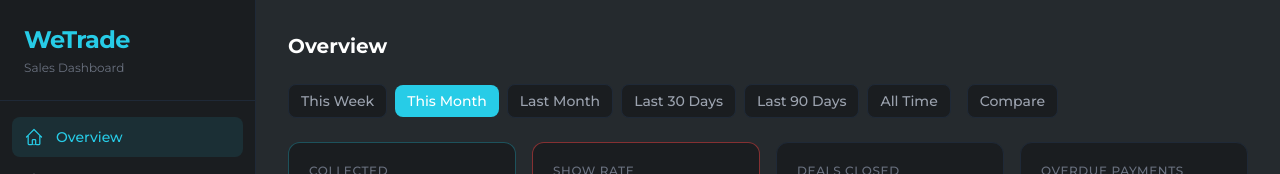
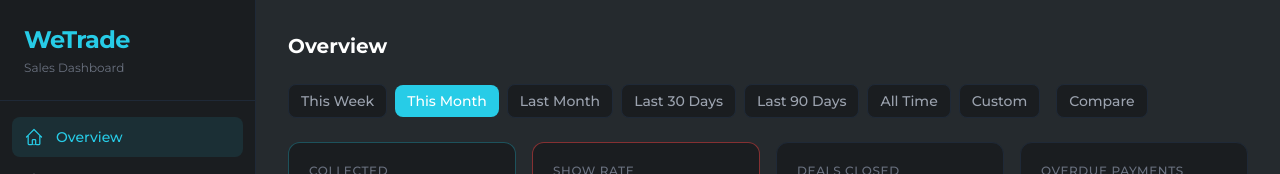
Before and after one commit to Maxgibbons2024/WeTrade-, a React (Vite) app: page / in a window 1280 px wide. Shown: the top 174 px of the page. Built offline with nearby package versions, Linux system fonts and the light colour scheme; no server answers; the database is empty; the HTML template or start-up script is replaced by a standard one.

Commit message:
Add custom date picker to date range filter
Click "Custom" to show start/end date inputs, allowing filtering
to any specific date range across all dashboard pages.

https://claude.ai/code/session_016G2MqenTxRPqLk7gCfKuoL

```diff
--- a/src/components/DateRangeFilter.jsx
+++ b/src/components/DateRangeFilter.jsx
@@ -1,4 +1,4 @@
-export default function DateRangeFilter({ preset, setPreset, presets, compareEnabled, setCompareEnabled }) {
+export default function DateRangeFilter({ preset, setPreset, presets, compareEnabled, setCompareEnabled, customStart, customEnd, setCustomStart, setCustomEnd }) {
   return (
     <div className="flex flex-wrap items-center gap-2">
       {Object.entries(presets).map(([key, label]) => (
@@ -14,6 +14,23 @@ export default function DateRangeFilter({ preset, setPreset, presets, compareEna
           {label}
         </button>
       ))}
+      {preset === 'custom' && setCustomStart && (
+        <div className="flex items-center gap-2 ml-1">
+          <input
+            type="date"
+            value={customStart || ''}
+            onChange={(e) => setCustomStart(e.target.value)}
+            className="bg-[#1a1d20] border border-gray-700 text-white text-sm rounded-lg px-2 py-1.5 focus:border-brand-cyan focus:outline-none"
+          />
+          <span className="text-gray-500 text-sm">to</span>
+          <input
+            type="date"
+            value={customEnd || ''}
+            onChange={(e) => setCustomEnd(e.target.value)}
+            className="bg-[#1a1d20] border border-gray-700 text-white text-sm rounded-lg px-2 py-1.5 focus:border-brand-cyan focus:outline-none"
+          />
+        </div>
+      )}
       {setCompareEnabled && (
         <button
           onClick={() => setCompareEnabled(!compareEnabled)}
--- a/src/hooks/useDateRange.js
+++ b/src/hooks/useDateRange.js
@@ -1,4 +1,4 @@
-import { useState, useMemo } from 'react';
+import { useState, useMemo, useCallback } from 'react';
 
 const PRESETS = {
   this_week: 'This Week',
@@ -7,6 +7,7 @@ const PRESETS = {
   last_30: 'Last 30 Days',
   last_90: 'Last 90 Days',
   all: 'All Time',
+  custom: 'Custom',
 };
 
 function getMonday(d) {
@@ -67,13 +68,30 @@ function calcCompareRange(dateRange) {
 export default function useDateRange(defaultPreset = 'this_month') {
   const [preset, setPreset] = useState(defaultPreset);
   const [compareEnabled, setCompareEnabled] = useState(false);
+  const [customStart, setCustomStart] = useState('');
+  const [customEnd, setCustomEnd] = useState('');
 
-  const dateRange = useMemo(() => calcRange(preset), [preset]);
+  const dateRange = useMemo(() => {
+    if (preset === 'custom' && customStart) {
+      const start = new Date(customStart);
+      start.setHours(0, 0, 0, 0);
+      const end = customEnd ? new Date(customEnd) : new Date(customStart);
+      end.setHours(23, 59, 59, 999);
+      return { start, end };
+    }
+    return calcRange(preset);
+  }, [preset, customStart, customEnd]);
 
   const compareRange = useMemo(() => {
     if (!compareEnabled) return null;
     return calcCompareRange(dateRange);
   }, [dateRange, compareEnabled]);
+
+  const setCustomRange = useCallback((start, end) => {
+    setCustomStart(start);
+    setCustomEnd(end);
+    setPreset('custom');
+  }, []);
 
   return {
     preset,
@@ -83,5 +101,10 @@ export default function useDateRange(defaultPreset = 'this_month') {
     setCompareEnabled,
     compareRange,
     presets: PRESETS,
+    customStart,
+    customEnd,
+    setCustomStart,
+    setCustomEnd,
+    setCustomRange,
   };
 }
--- a/src/pages/Closers.jsx
+++ b/src/pages/Closers.jsx
@@ -22,7 +22,7 @@ ChartJS.register(CategoryScale, LinearScale, PointElement, LineElement, Tooltip,
 
 export default function Closers() {
   const [filter, setFilter] = useState('all');
-  const { preset, setPreset, presets, dateRange } = useDateRange('this_month');
+  const { preset, setPreset, presets, dateRange, customStart, customEnd, setCustomStart, setCustomEnd } = useDateRange('this_month');
 
   const { data: deals, loading: dl, error: de } = useQuery('deals');
   const { data: eodCalls, loading: el, error: ee } = useQuery('eod_calls');
@@ -164,7 +164,7 @@ export default function Closers() {
         </div>
       </div>
 
-      <DateRangeFilter preset={preset} setPreset={setPreset} presets={presets} />
+      <DateRangeFilter preset={preset} setPreset={setPreset} presets={presets} customStart={customStart} customEnd={customEnd} setCustomStart={setCustomStart} setCustomEnd={setCustomEnd} />
 
       {/* Closer cards */}
       <div className="grid grid-cols-1 md:grid-cols-2 gap-4">
--- a/src/pages/Deals.jsx
+++ b/src/pages/Deals.jsx
@@ -38,7 +38,7 @@ const EMPTY_FORM = {
 export default function Deals() {
   const [filterCloser, setFilterCloser] = useState('all');
   const [filterStatus, setFilterStatus] = useState('all');
-  const { preset, setPreset, presets, dateRange } = useDateRange('this_month');
+  const { preset, setPreset, presets, dateRange, customStart, customEnd, setCustomStart, setCustomEnd } = useDateRange('this_month');
   const [expandedDeal, setExpandedDeal] = useState(null);
   const [showForm, setShowForm] = useState(false);
   const [form, setForm] = useState(EMPTY_FORM);
@@ -152,7 +152,7 @@ export default function Deals() {
         </button>
       </div>
 
-      <DateRangeFilter preset={preset} setPreset={setPreset} presets={presets} />
+      <DateRangeFilter preset={preset} setPreset={setPreset} presets={presets} customStart={customStart} customEnd={customEnd} setCustomStart={setCustomStart} setCustomEnd={setCustomEnd} />
 
       {/* Filters */}
       <div className="flex flex-wrap gap-3">
--- a/src/pages/Fathom.jsx
+++ b/src/pages/Fathom.jsx
@@ -26,7 +26,7 @@ function formatTime(seconds) {
 }
 
 export default function Fathom() {
-  const { preset, setPreset, presets, dateRange } = useDateRange('this_month');
+  const { preset, setPreset, presets, dateRange, customStart, customEnd, setCustomStart, setCustomEnd } = useDateRange('this_month');
   const { data: fathomCalls, loading, error } = useQuery('fathom_calls', {
     order: { column: 'call_date', ascending: false },
   });
@@ -132,7 +132,7 @@ export default function Fathom() {
     <div className="space-y-6">
       <h2 className="text-xl font-bold">Fathom</h2>
 
-      <DateRangeFilter preset={preset} setPreset={setPreset} presets={presets} />
+      <DateRangeFilter preset={preset} setPreset={setPreset} presets={presets} customStart={customStart} customEnd={customEnd} setCustomStart={setCustomStart} setCustomEnd={setCustomEnd} />
 
       {/* Per-closer stat cards */}
       <div className="grid grid-cols-1 md:grid-cols-2 lg:grid-cols-4 gap-4">
--- a/src/pages/Overview.jsx
+++ b/src/pages/Overview.jsx
@@ -21,7 +21,7 @@ import useDateRange from '../hooks/useDateRange';
 ChartJS.register(CategoryScale, LinearScale, BarElement, Tooltip, Legend);
 
 export default function Overview() {
-  const { preset, setPreset, presets, dateRange, compareEnabled, setCompareEnabled, compareRange } = useDateRange('this_month');
+  const { preset, setPreset, presets, dateRange, compareEnabled, setCompareEnabled, compareRange, customStart, customEnd, setCustomStart, setCustomEnd } = useDateRange('this_month');
 
   const { data: deals, loading: dealsLoading, error: dealsError, refetch: refetchDeals } = useQuery('deals', {
     order: { column: 'created_at', ascending: false },
@@ -172,6 +172,10 @@ export default function Overview() {
         presets={presets}
         compareEnabled={compareEnabled}
         setCompareEnabled={setCompareEnabled}
+        customStart={customStart}
+        customEnd={customEnd}
+        setCustomStart={setCustomStart}
+        setCustomEnd={setCustomEnd}
       />
 
       {/* Overdue alert banner */}
--- a/src/pages/PaymentPlans.jsx
+++ b/src/pages/PaymentPlans.jsx
@@ -12,7 +12,7 @@ import { formatCurrency, formatDate, isInDateRange } from '../lib/constants';
 import useDateRange from '../hooks/useDateRange';
 
 export default function PaymentPlans() {
-  const { preset, setPreset, presets, dateRange } = useDateRange('all');
+  const { preset, setPreset, presets, dateRange, customStart, customEnd, setCustomStart, setCustomEnd } = useDateRange('all');
   const [tab, setTab] = useState('plans');
 
   const { data: plans, loading, error, refetch } = useQuery('payment_plans', {
@@ -221,7 +221,7 @@ export default function PaymentPlans() {
 
       {tab === 'plans' && (
         <>
-          <DateRangeFilter preset={preset} setPreset={setPreset} presets={presets} />
+          <DateRangeFilter preset={preset} setPreset={setPreset} presets={presets} customStart={customStart} customEnd={customEnd} setCustomStart={setCustomStart} setCustomEnd={setCustomEnd} />
           <SortableTable
             columns={columns}
             data={filteredPlans}
```
